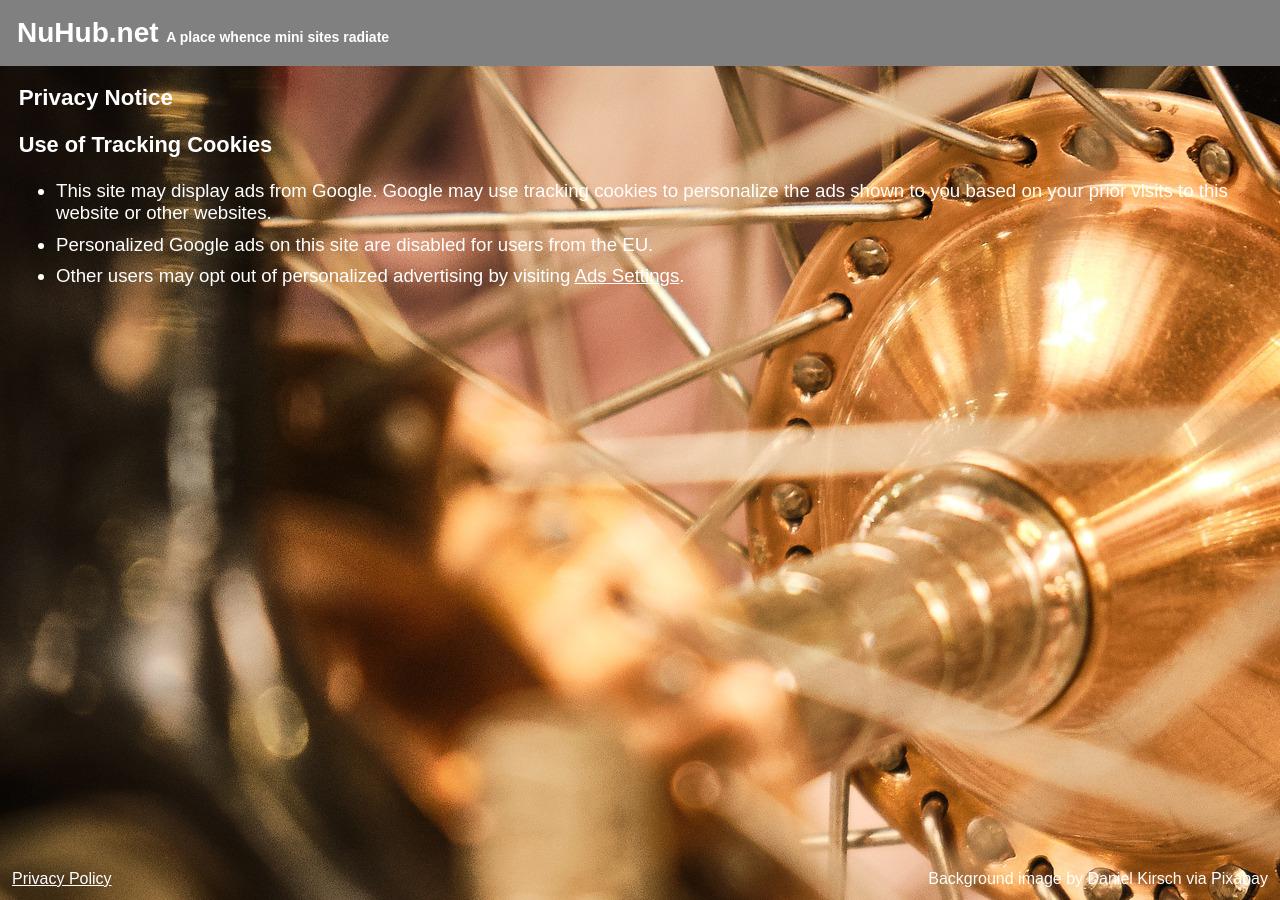
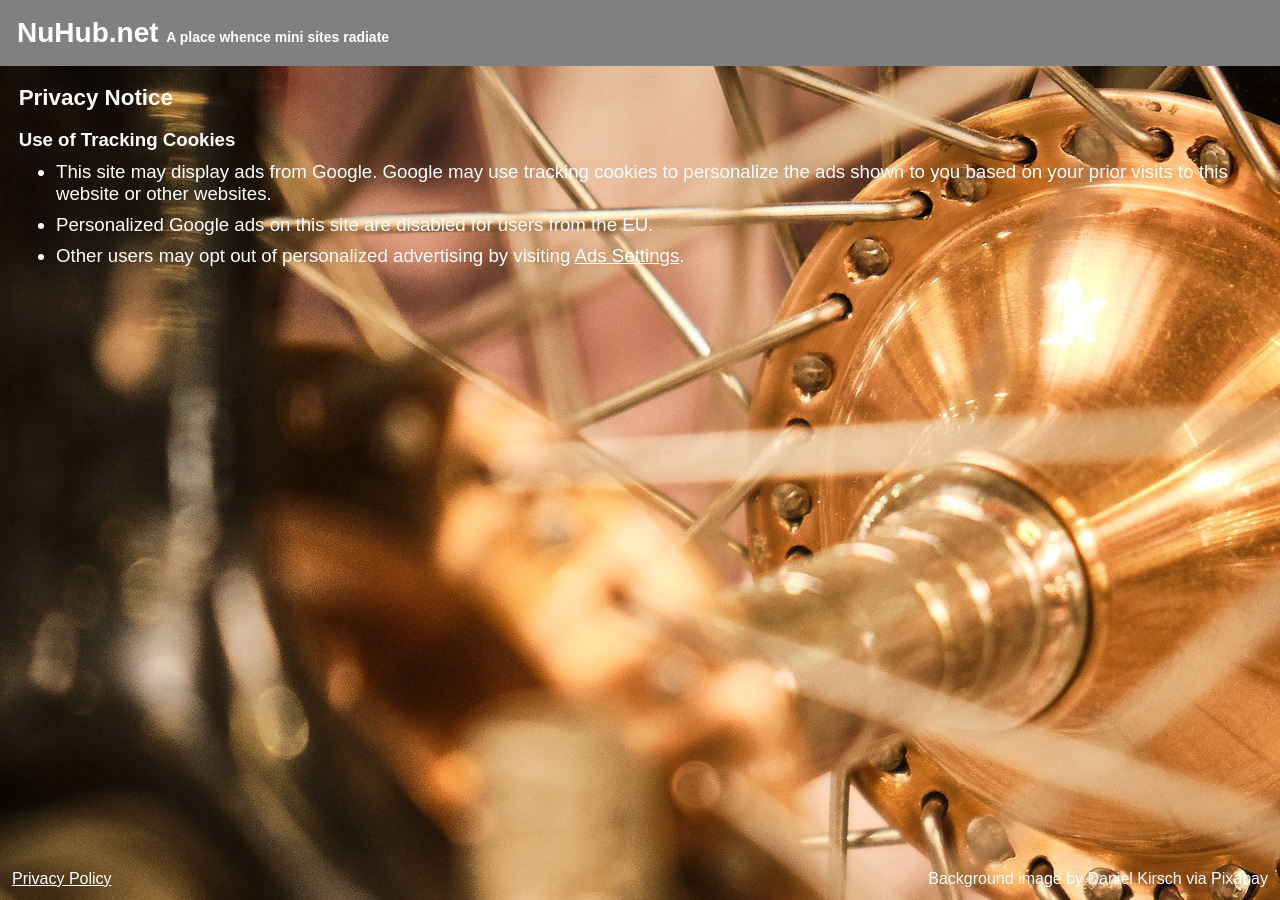
Before and after one commit to david672orford/david672github.io, a Jekyll site: the page built from privacy.md, in a window 1280 px wide. Built offline with Jekyll 4.4.1, drawn with Linux system fonts in a browser that asks for light colours; our own code applies the rules of GitHub Pages for plain Markdown files.

Commit message:
Update style.css

```diff
--- a/assets/css/style.css
+++ b/assets/css/style.css
@@ -34,10 +34,13 @@ H1 A {
 	text-decoration: inherit;
 	color: inherit;
 	}
-H2 {
+H2, H3 {
 	font-family: sans-serif;
 	font-size: 120%;
 	margin-bottom: .5em;
+	}
+H3 {
+	font-size: 100%;
 	}
 UL {
 	padding-left: 2em;
```
